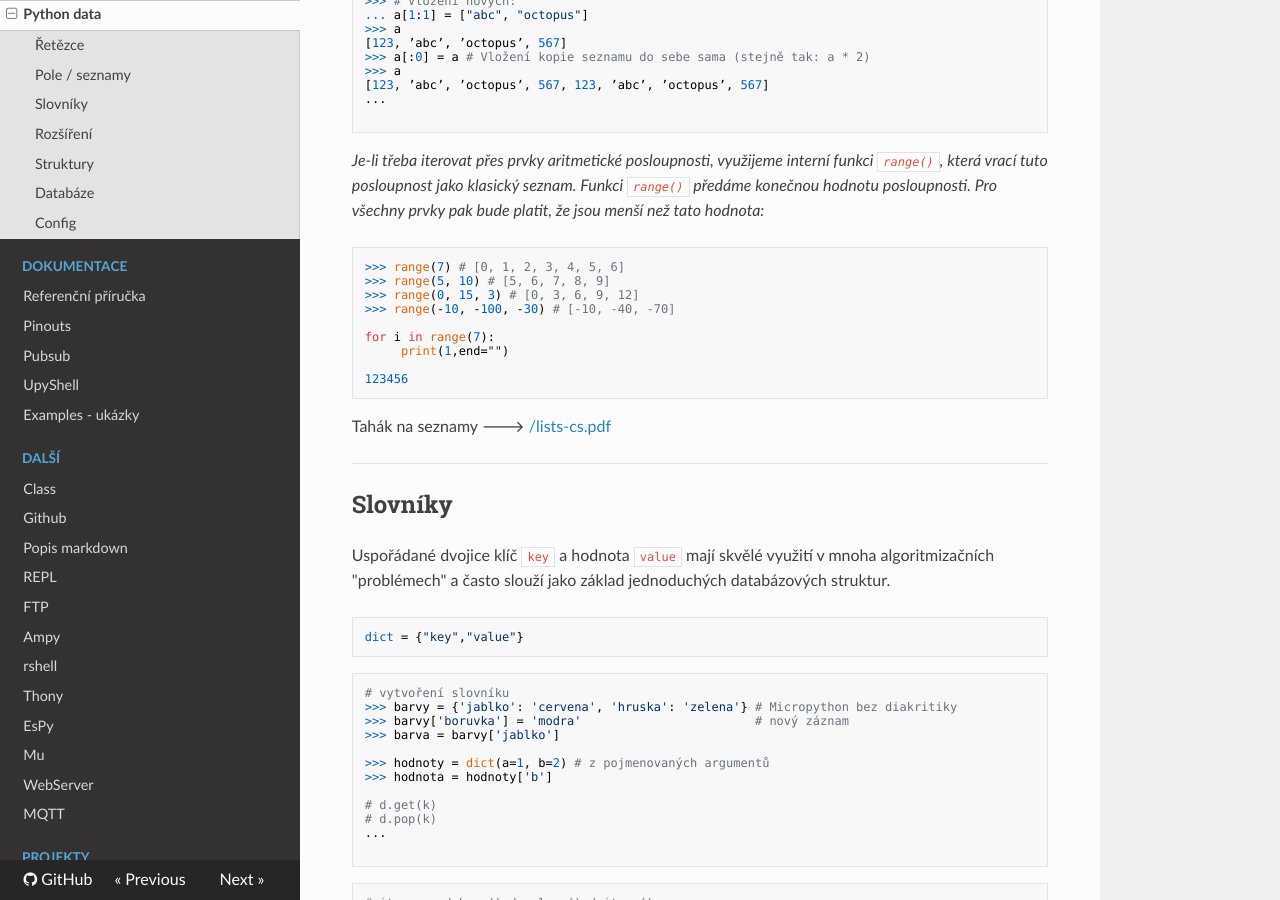
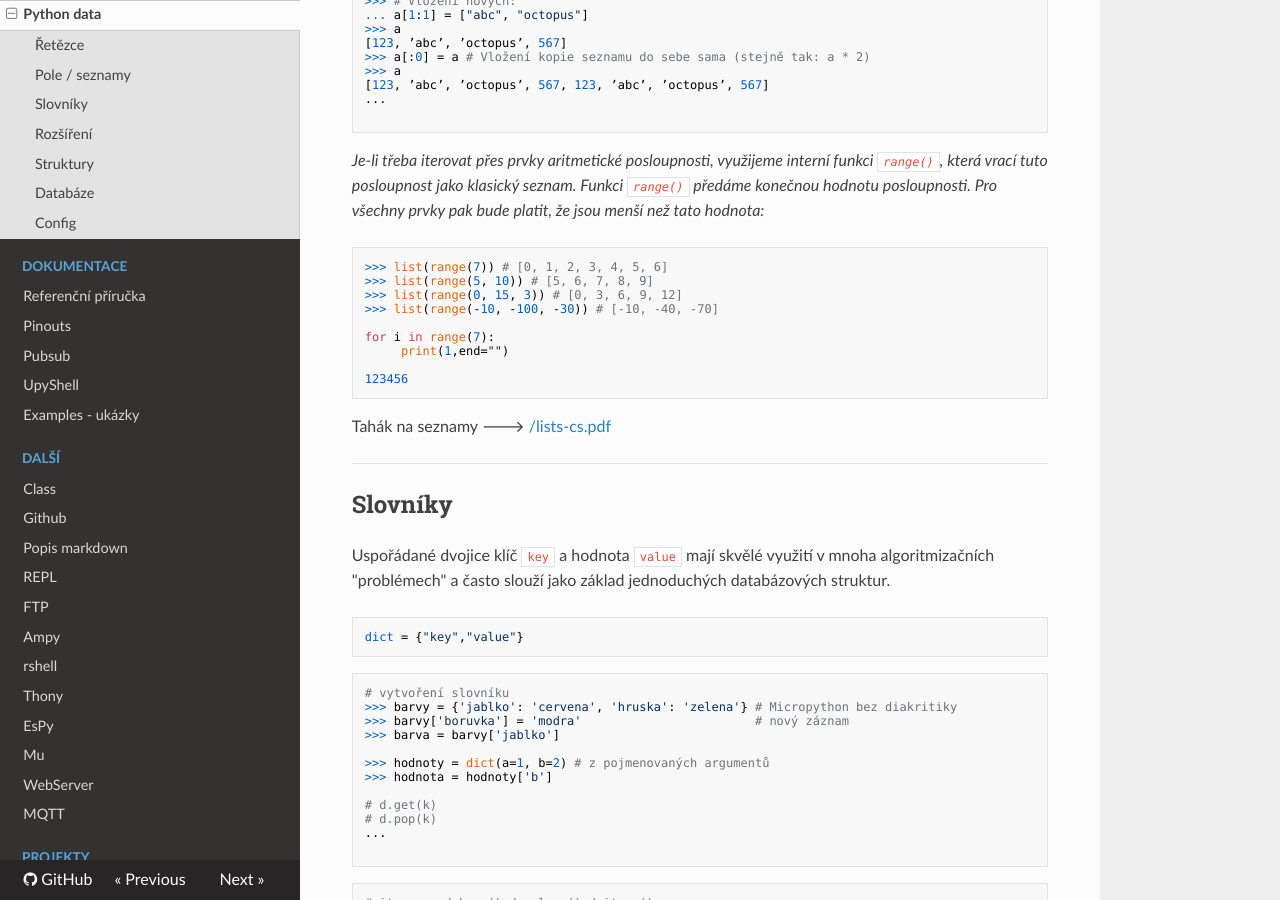
Before and after one commit to octopuslab-cz/docs_octopuslab_cz, an MkDocs documentation site: the page built from docs/ws-python-data.md, in a window 1280 px wide and 900 px high, scrolled down 1400 px. Built offline with MkDocs 1.6.1, drawn with Linux system fonts in a browser that asks for light colours; nearby versions of some CDN libraries.

Commit message:
typo: editor, range

````diff
--- a/docs/ws-python-data.md
+++ b/docs/ws-python-data.md
@@ -90,10 +90,10 @@ Rovnež lze přiřadit hodnotu urcité subsekvenci. Takto dokonce můžeme změn
 posloupnost jako klasický seznam. Funkci `range()` předáme konečnou hodnotu posloupnosti. Pro všechny prvky pak bude platit, že jsou menší než tato hodnota:*
 
 ```python
->>> range(7) # [0, 1, 2, 3, 4, 5, 6]
->>> range(5, 10) # [5, 6, 7, 8, 9]
->>> range(0, 15, 3) # [0, 3, 6, 9, 12]
->>> range(-10, -100, -30) # [-10, -40, -70]
+>>> list(range(7)) # [0, 1, 2, 3, 4, 5, 6]
+>>> list(range(5, 10)) # [5, 6, 7, 8, 9]
+>>> list(range(0, 15, 3)) # [0, 3, 6, 9, 12]
+>>> list(range(-10, -100, -30)) # [-10, -40, -70]
 
 for i in range(7):
      print(1,end="")
````
Also changed, not shown: docs/class.md (+1 -1 lines), docs/framework.md (+3 -3 lines), docs/upyshell.md (+5 -1 lines).
